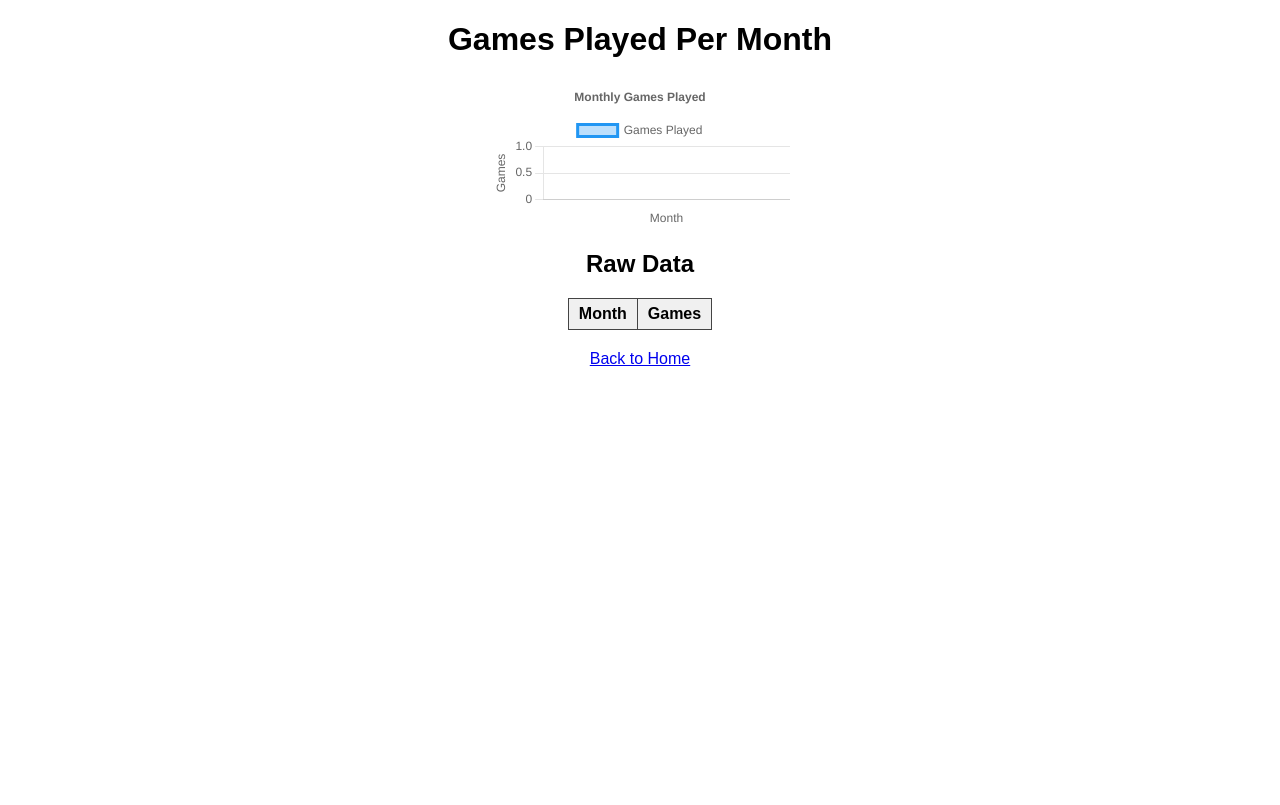
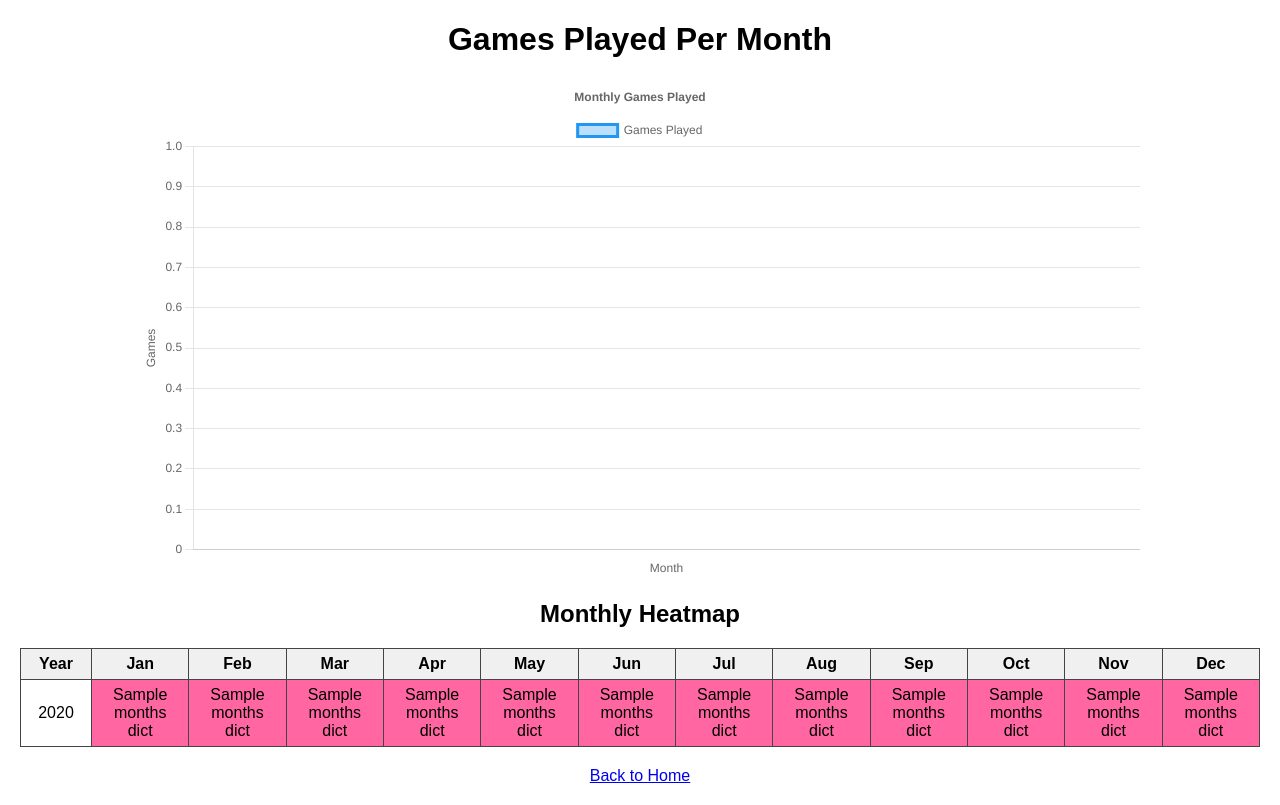
Before and after one commit to logan-a-richey/lichess_data_plotter, a Flask app: template web/templates/games_per_month.html in a window 1280 px wide. Before the commit the page ends 366 px from the top, so only its background shows below. Run offline with Flask 3, Linux system fonts and the light colour scheme; the template is opened without the code that fills it: most values are stand-ins (such as "Sample title", 1, 10 or a date in 2020); lists and menus that the app fills with data are empty.

Commit message:
improved graph 2

```diff
--- a/web/app.py
+++ b/web/app.py
@@ -61,20 +61,39 @@ def get_games_per_month():
     dbh = connection.cursor()
 
     sql = """
-        SELECT DATE_FORMAT(my_date, '%%Y-%%m') AS month, COUNT(*) AS games
+        SELECT YEAR(my_date) AS year, MONTH(my_date) AS month, COUNT(*) AS games
         FROM my_games
         WHERE white = %s OR black = %s
-        GROUP BY month
-        ORDER BY month;
+        GROUP BY year, month
+        ORDER BY year, month;
     """
     dbh.execute(sql, (my_username, my_username))
     rows = dbh.fetchall()
     connection.close()
 
-    months = [row[0] for row in rows]
-    counts = [row[1] for row in rows]
+    # Restructure into a dict: { year: {month: count} }
+    results = {}
+    max_games = 0
 
-    return render_template("games_per_month.html", months=months, counts=counts, zip=zip)
+    for year, month, games in rows:
+        if year not in results:
+            results[year] = {m: 0 for m in range(1, 13)}  # init all months to 0
+        results[year][month] = games
+        if games > max_games:
+            max_games = games
+
+    # Prepare for Chart.js (flat lists of months/games)
+    months = [f"{r[0]}-{r[1]:02d}" for r in rows]
+    counts = [r[2] for r in rows]
+
+    return render_template(
+        "games_per_month.html",
+        results=results,
+        months=months,
+        counts=counts,
+        max_games=max_games if max_games > 0 else 1, #avoid div by zero
+        zip=zip
+    )
 
 if __name__ == "__main__":
     app.run(debug=True)
--- a/web/templates/games_per_month.html
+++ b/web/templates/games_per_month.html
@@ -6,27 +6,44 @@
     <script src="https://cdn.jsdelivr.net/npm/chart.js"></script>
     <style>
         body { font-family: Arial, sans-serif; margin: 20px; }
-        canvas { display: block; margin: 20px auto; max-width: 800px; }
+        h1, h2 { text-align: center; }
+        canvas { display: block; margin: 20px auto; max-width: 1000px; height: 500px !important; }
         table { border-collapse: collapse; margin: 20px auto; }
-        th, td { border: 1px solid #444; padding: 6px 10px; text-align: center; }
+        th, td { border: 1px solid #444; padding: 6px 10px; text-align: center; min-width: 50px; }
         th { background: #f0f0f0; }
     </style>
 </head>
 <body>
-    <h1 style="text-align:center;">Games Played Per Month</h1>
+    <h1>Games Played Per Month</h1>
 
+    <!-- Line chart -->
     <canvas id="gamesChart"></canvas>
 
-    <h2 style="text-align:center;">Raw Data</h2>
+    <!-- Heatmap-style table -->
+    <h2>Monthly Heatmap</h2>
     <table>
         <thead>
-            <tr><th>Month</th><th>Games</th></tr>
+            <tr>
+                <th>Year</th>
+                <th>Jan</th><th>Feb</th><th>Mar</th><th>Apr</th>
+                <th>May</th><th>Jun</th><th>Jul</th><th>Aug</th>
+                <th>Sep</th><th>Oct</th><th>Nov</th><th>Dec</th>
+            </tr>
         </thead>
         <tbody>
-            {% for m, c in zip(months, counts) %}
+            {% for year, months_dict in results.items() %}
             <tr>
-                <td>{{ m }}</td>
-                <td>{{ c }}</td>
+                <td>{{ year }}</td>
+                {% for m in range(1, 13) %}
+                    {% set count = months_dict[m] %}
+                    {% set ratio = count / max_games %}
+                    {% if ratio > 1 %}{% set ratio = 1 %}{% endif %}
+                    {% set red = (255 * ratio)|round %}
+                    {% set green = (200 * (1-ratio))|round %}
+                    <td style="background-color: rgba({{ red }}, {{ green }}, 100, 0.6)">
+                        {{ count }}
+                    </td>
+                {% endfor %}
             </tr>
             {% endfor %}
         </tbody>
@@ -35,7 +52,8 @@
     <script>
         const labels = {{ months|tojson }};
         const data = {{ counts|tojson }};
-        const myChart = new Chart(document.getElementById("gamesChart"), {
+
+        new Chart(document.getElementById("gamesChart"), {
             type: "line",
             data: {
                 labels: labels,
@@ -60,9 +78,6 @@
                 }
             }
         });
-        myChart.canvas.parentNode.style.height = '600px';
-        myChart.resize();
-
     </script>
 
     <p style="text-align:center;"><a href="{{ url_for('index') }}">Back to Home</a></p>
```
